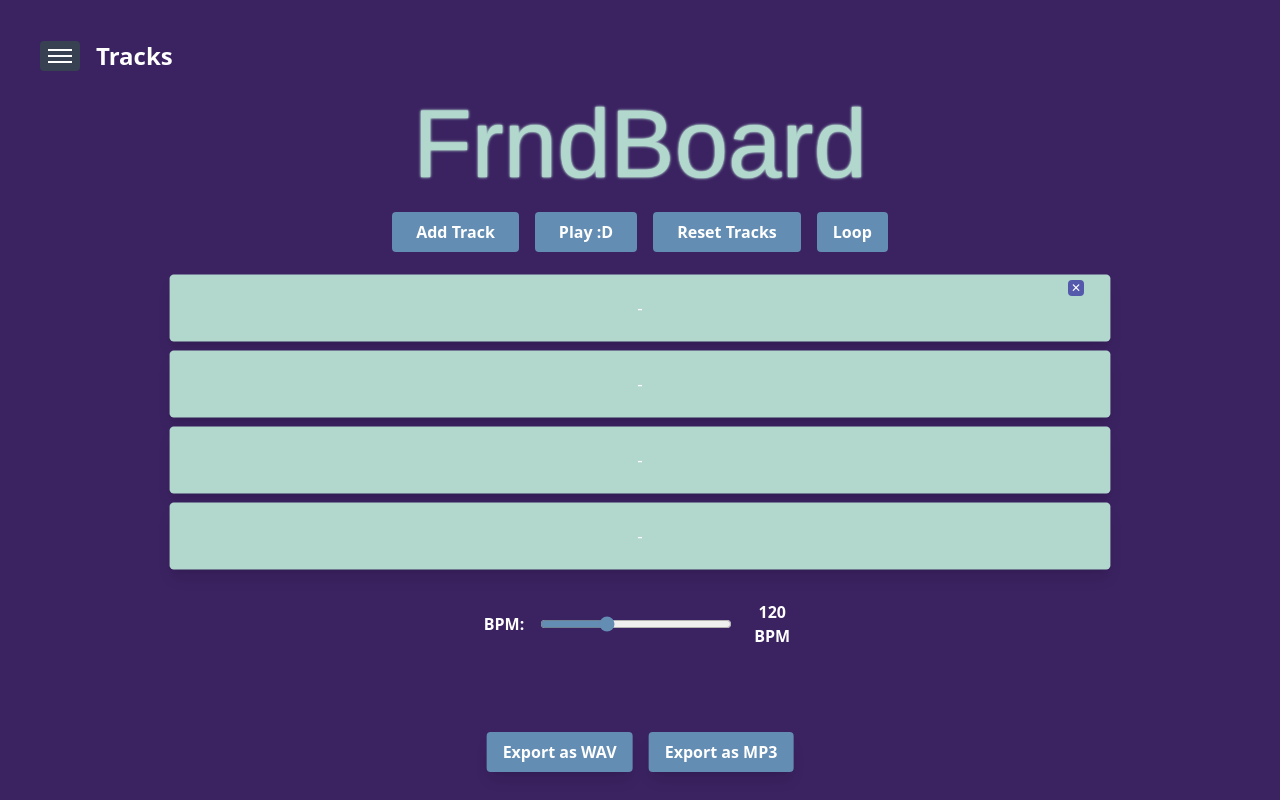
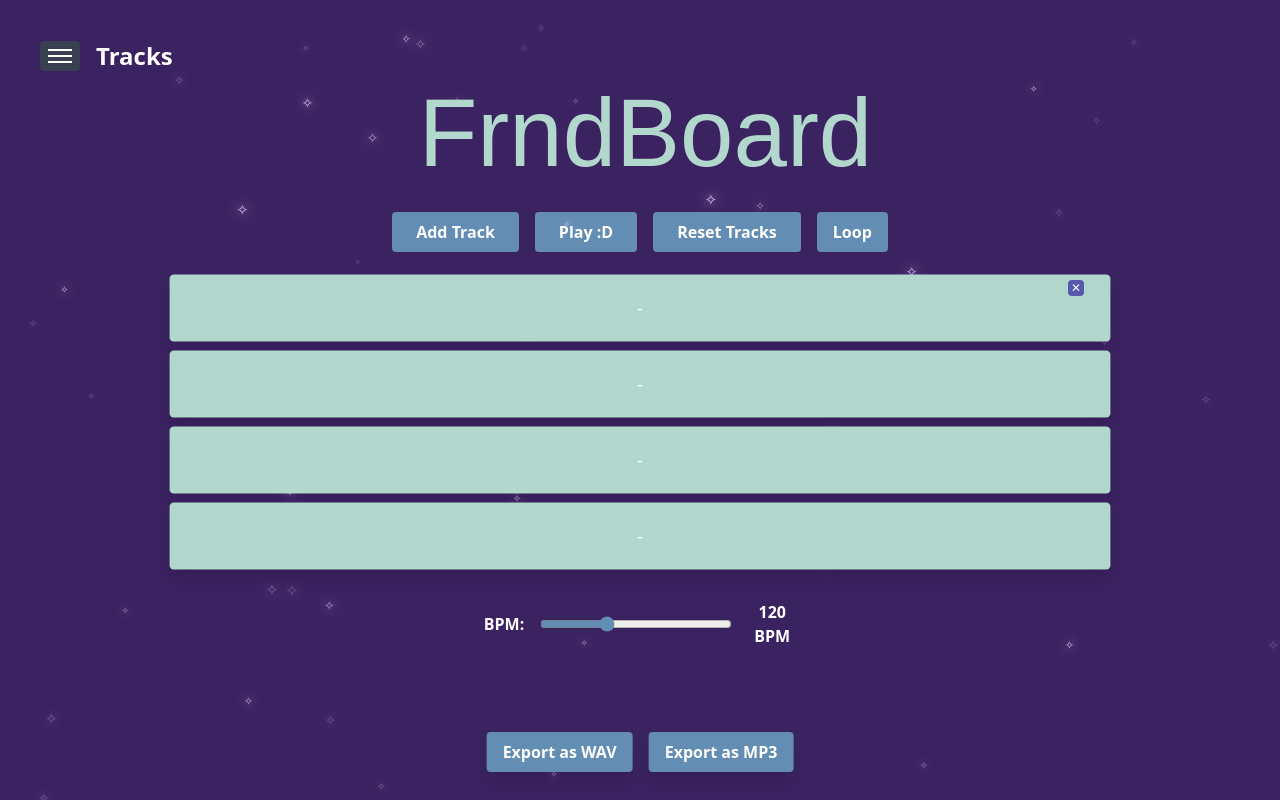
Before and after one commit to ashyune/FrndBoard, a React (Create React App) app: page / in a window 1280 px wide. Built offline with nearby package versions, Linux system fonts and the light colour scheme; no server answers; the HTML template or start-up script is replaced by a standard one.

Commit message:
Added stars in the background

```diff
--- a/src/App.js
+++ b/src/App.js
@@ -279,9 +279,36 @@ function App() {
     URL.revokeObjectURL(url);
   };
 
+  const stars = Array.from({ length: 50 }, (_, i) => ({
+    id: i,
+    top: Math.random() * 100,
+    left: Math.random() * 100,
+    size: Math.random() * 0.5 + 0.5, // for font size
+    delay: Math.random() * 3,
+    speed: ['animate-float', 'animate-float-slow', 'animate-float-fast'][Math.floor(Math.random() * 3)],
+  }));
+
   return (
 
     <div className="min-h-screen bg-[#3b2261] text-white flex flex-col p-10">
+      <div className="fixed inset-0 overflow-hidden pointer-events-none">
+        {stars.map(star => (
+          <div
+            key={star.id}
+            className={`absolute text-white animate-twinkle ${star.speed}`}
+            style={{
+              top: `${star.top}%`,
+              left: `${star.left}%`,
+              fontSize: `${star.size}rem`,
+              animationDelay: `${star.delay}s`,
+              color: '#ddc2fc',
+              textShadow: '0 0 10px #ddc2fc, 0 0 20px #ddc2fc',
+            }}
+          >
+            ✧
+          </div>
+        ))}
+      </div>
       <Sidebar
         sidebarOpen={sidebarOpen}
         setSidebarOpen={setSidebarOpen}
--- a/tailwind.config.js
+++ b/tailwind.config.js
@@ -3,21 +3,24 @@ module.exports = {
   content: ["./src/**/*.{js,jsx,ts,tsx}"],
   theme: {
     extend: {
+      animation: {
+        'twinkle': 'twinkle 3s ease-in-out infinite',
+        'float': 'float 20s linear infinite',
+        'float-slow': 'float 30s linear infinite',
+        'float-fast': 'float 15s linear infinite',
+      },
       keyframes: {
-        glow: {
-          '0%, 100%': { textShadow: '0 0 1px #B2D8CE, 0 0 2px #B2D8CE, 0 0 3px #B2D8CE' },
-          '50%': { textShadow: '0 0 2px #B2D8CE, 0 0 3px #B2D8CE, 0 0 4px #B2D8CE' },
+        twinkle: {
+          '0%, 100%': { opacity: '0.3' },
+          '50%': { opacity: '1' },
         },
         float: {
-          '0%, 100%': { transform: 'translateY(0)' },
-          '50%': { transform: 'translateY(-3px)' },
-        },
-      },
-      animation: {
-        glow: 'glow 3s ease-in-out infinite',
-        float: 'float 3s ease-in-out infinite',
-      },
+          '0%': { transform: 'translateY(0) translateX(0)' },
+          '50%': { transform: 'translateY(-20px) translateX(10px)' },
+          '100%': { transform: 'translateY(0) translateX(0)' },
+        }
+      }
     },
   },
   plugins: [],
-};
+}
```
